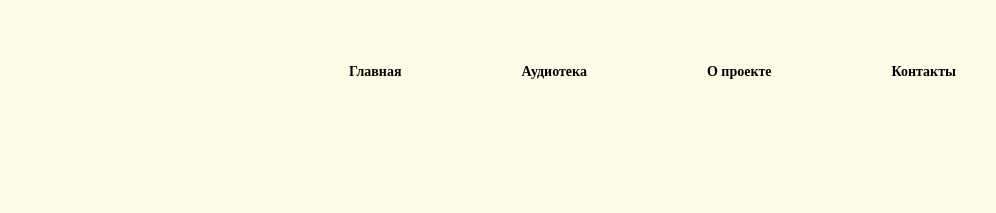
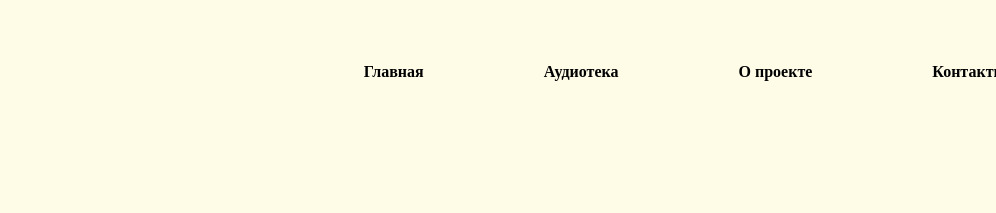
Before and after one commit to re4pir/osn_progi-project, a plain HTML site: page index.html in a window 1280 px wide. Shown: the top 213 px of the page, 284-1280 px from the left. Drawn offline with Linux system fonts and the light colour scheme; files whose address does not match are found by name; a web font is replaced by a local one.

```diff
--- a/style.css
+++ b/style.css
@@ -129,7 +129,6 @@
   z-index: 2;
   width: 100%;
   padding-top: 20px;
-  padding-bottom: 20px;
 }
 
 .main__container {
@@ -151,7 +150,7 @@
 }
 
 .nav-first {
-  margin-right: 600px;
+  margin-right: 550px;
 }
 
 .header__img {
@@ -163,7 +162,7 @@
   font-family: "Montserrat";
   font-style: normal;
   font-weight: 700;
-  font-size: 14px;
+  font-size: 16px;
   line-height: 24px;
 }
 
```
Also changed, not shown: assets/img/poloska.svg (added), poloska.svg (added), 1 other file.
